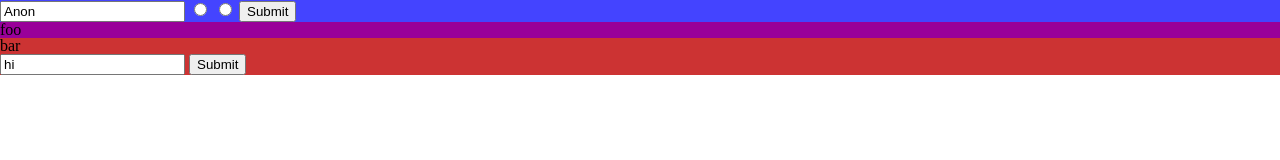
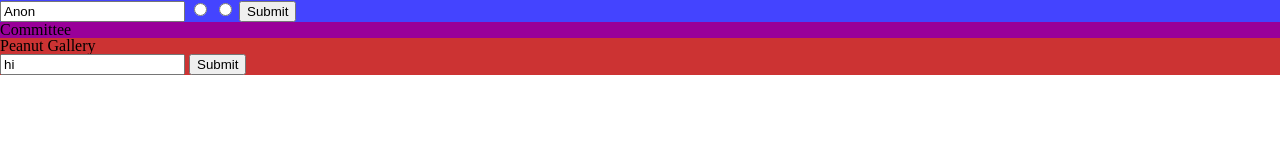
Before and after one commit to rsegal/teamtalk, a plain HTML site: page static/conversation.html in a window 1280 px wide. Drawn offline with nearby package versions, Linux system fonts and the light colour scheme; no server answers.

```diff
--- a/static/conversation.html
+++ b/static/conversation.html
@@ -17,7 +17,7 @@
 	</div>
 	<!-- protected thread -->
 	<div id="main" class="convo_box">
-		<div class="thread"> foo </div>
+		<div class="thread"> Committee </div>
 		<form>
 			<input type="text" class="chatbox" value="hi">
 			<input type="submit" class="submit" value="Submit">
@@ -25,7 +25,7 @@
 	</div>
 	<!-- peanut gallery -->
 	<div id="peanut" class="convo_box">
-		<div class="thread"> bar </div>
+		<div class="thread"> Peanut Gallery </div>
 		<form>
 			<input type="text" class="chatbox" value="hi">
 			<input type="submit" class="submit" value="Submit" >
```
Also changed, not shown: static/group.js (added), static/project.js (added), static/user.js (added).
